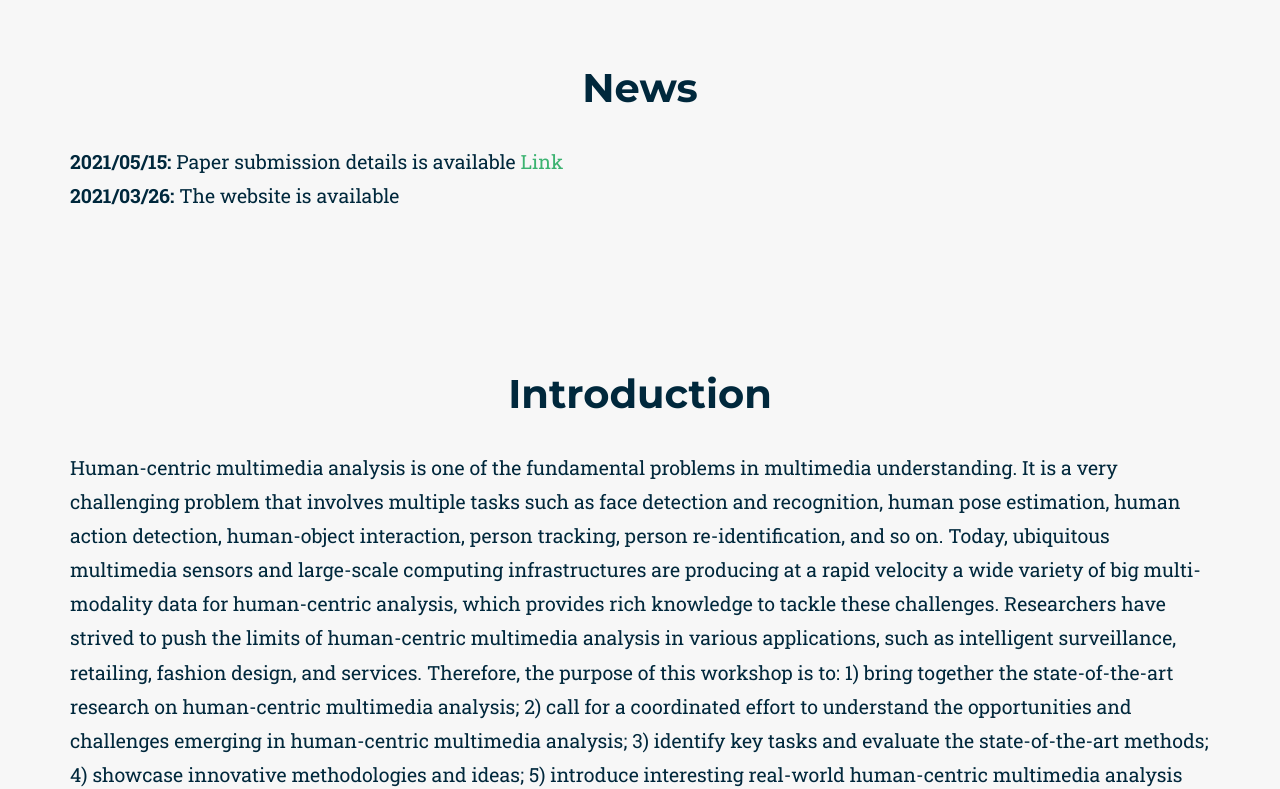
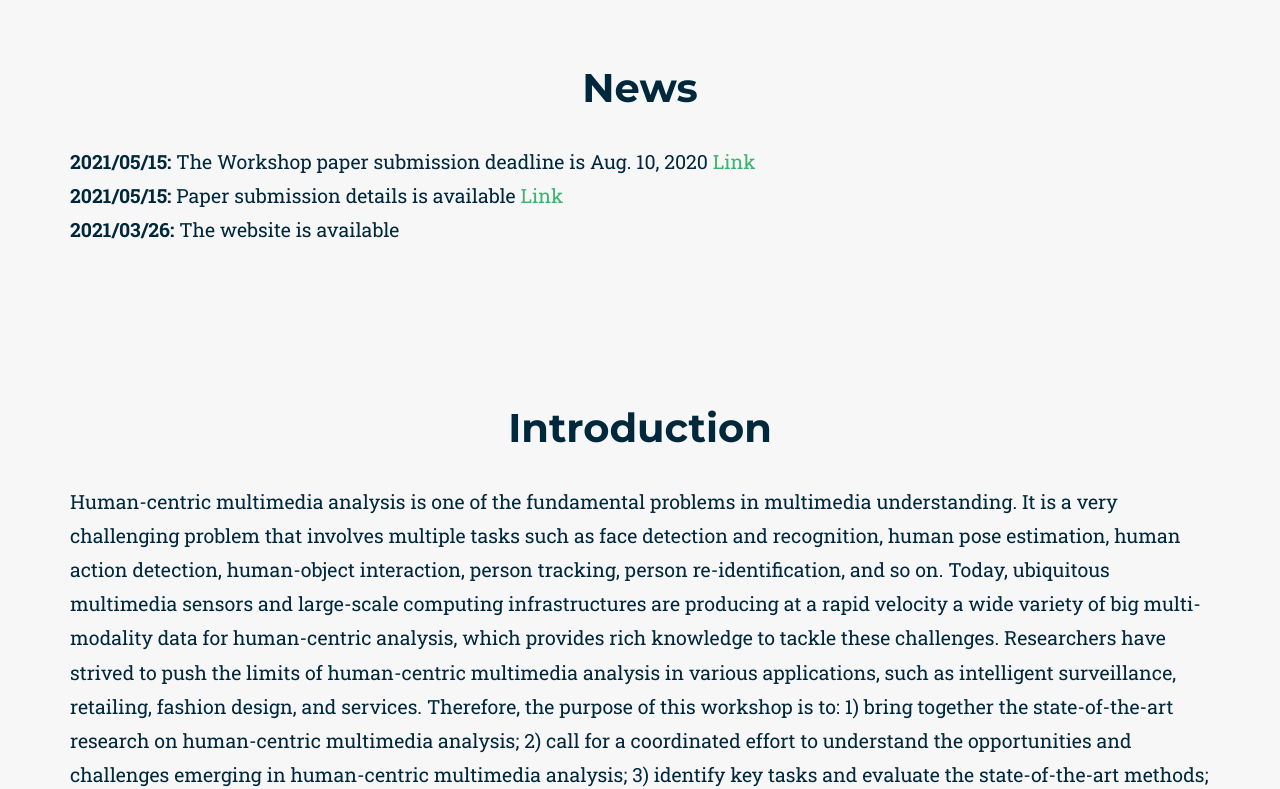
Before and after one commit to MCFR-MM22/MCFR-MM22.github.io, a Jekyll site: the page built from index.html, in a window 1280 px wide and 900 px high, scrolled down 793 px, cut to the strip 111-900 px from the top of the window. Built offline with Jekyll 4.4.1, drawn with Linux system fonts in a browser that asks for light colours; some web fonts are replaced.

Commit message:
Update news.html

```diff
--- a/_includes/2021_data/news.html
+++ b/_includes/2021_data/news.html
@@ -10,8 +10,8 @@
                 <p class="large">
 <!--                     <strong>2020/10/21:</strong>  The slides of the keynote-talk are uploaded, please check on this page: <a href="/speakers_info">Link</a></br>
                     <strong>2020/09/10:</strong>  We invited Dr. Dima Damen, Prof. Cees Snoek, and Dr. Ziwei Liu as Keynote Speaker. <a href="/speakers_info">Link</a></br>
-                    <strong>2020/09/10:</strong>  Accepted paper list is published in <a href="/publications">Link</a></br>
-                    <strong>2020/06/15:</strong>  The Workshop paper submission deadline is extended to Aug. 10, 2020 <a href="/submission">Link</a></br> -->
+                    <strong>2020/09/10:</strong>  Accepted paper list is published in <a href="/publications">Link</a></br> -->
+                    <strong>2021/05/15:</strong>  The Workshop paper submission deadline is Aug. 10, 2020 <a href="/submission">Link</a></br>
                     <strong>2021/05/15:</strong>  Paper submission details is available <a href="/submission">Link</a></br>
                     <strong>2021/03/26:</strong>  The website is available</br>
                 </p>
```
